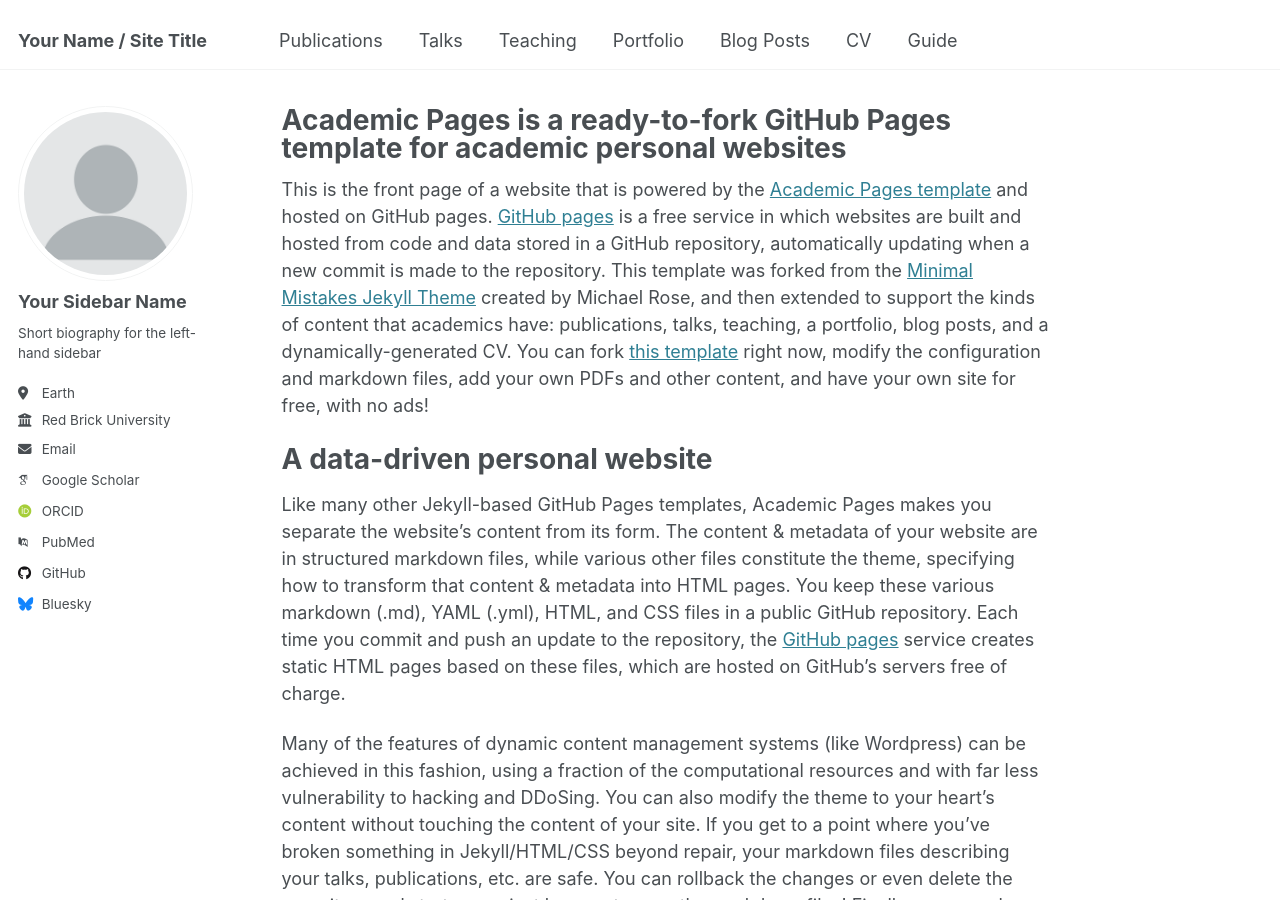
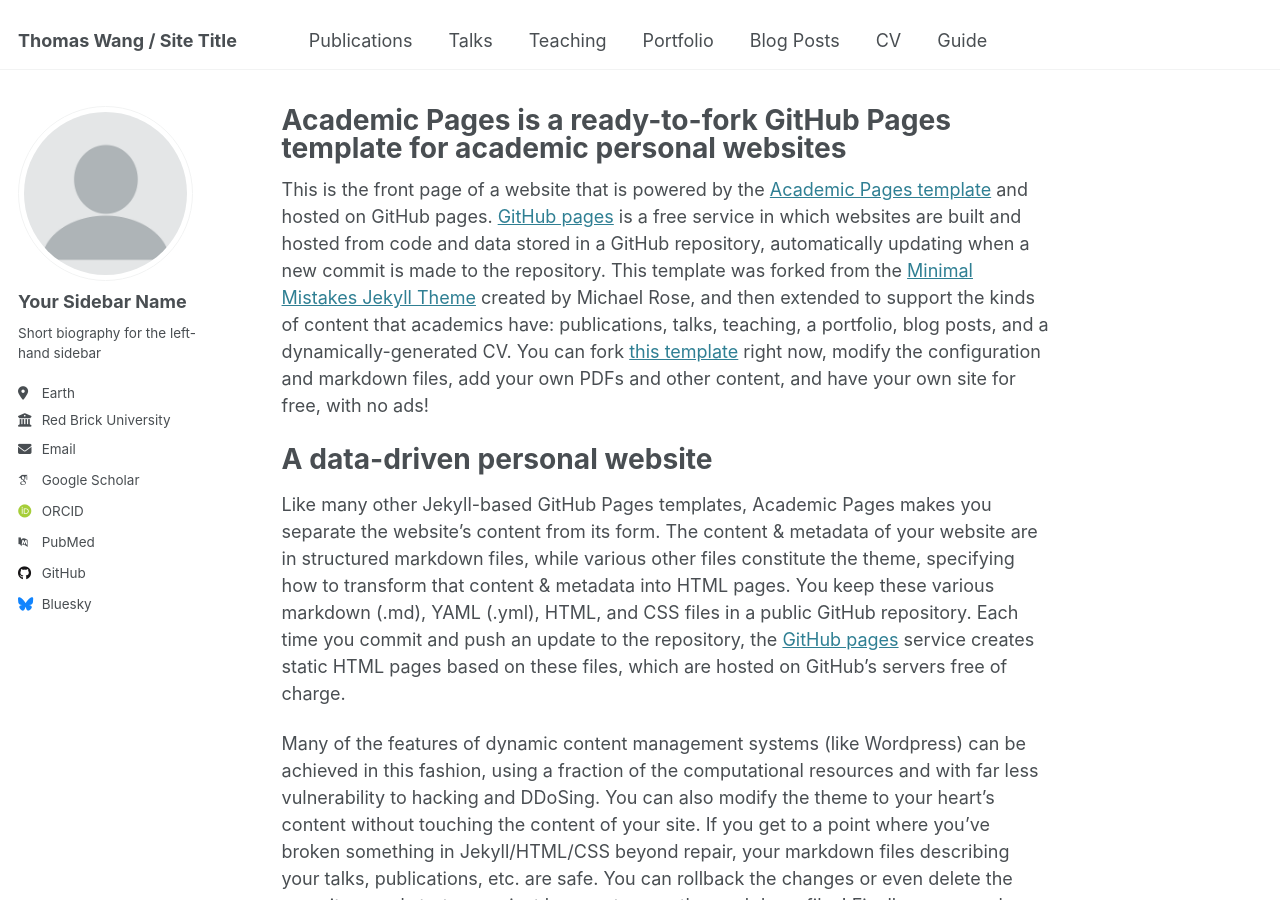
Before and after one commit to thomaswang04/thomaswang04.github.io, a Jekyll site: the page built from _pages/about.md, in a window 1280 px wide and 900 px high. Built offline with Jekyll 4.4.1, drawn with Linux system fonts in a browser that asks for light colours; some web fonts are replaced.

Commit message:
changed name and added fusion imbed

```diff
--- a/_config.yml
+++ b/_config.yml
@@ -9,7 +9,7 @@
 # Basic Site Settings
 locale                   : "en-US"
 site_theme               : "default"
-title                    : "Your Name / Site Title"
+title                    : "Thomas Wang / Site Title"
 title_separator          : "-"
 name                     : &name "Your Name"
 description              : &description "personal description"
--- a/_portfolio/portfolio-2.html
+++ b/_portfolio/portfolio-2.html
@@ -5,3 +5,5 @@ collection: portfolio
 ---
 
 This is an item in your portfolio. It can be have images or nice text. If you name the file .md, it will be parsed as markdown. If you name the file .html, it will be parsed as HTML.
+
+<iframe src="https://gmail4817650.autodesk360.com/shares/public/SH30dd5QT870c25f12fc8d31d29e255fba2e?mode=embed" width="1024" height="768" allowfullscreen="true" webkitallowfullscreen="true" mozallowfullscreen="true"  frameborder="0"></iframe>
```
